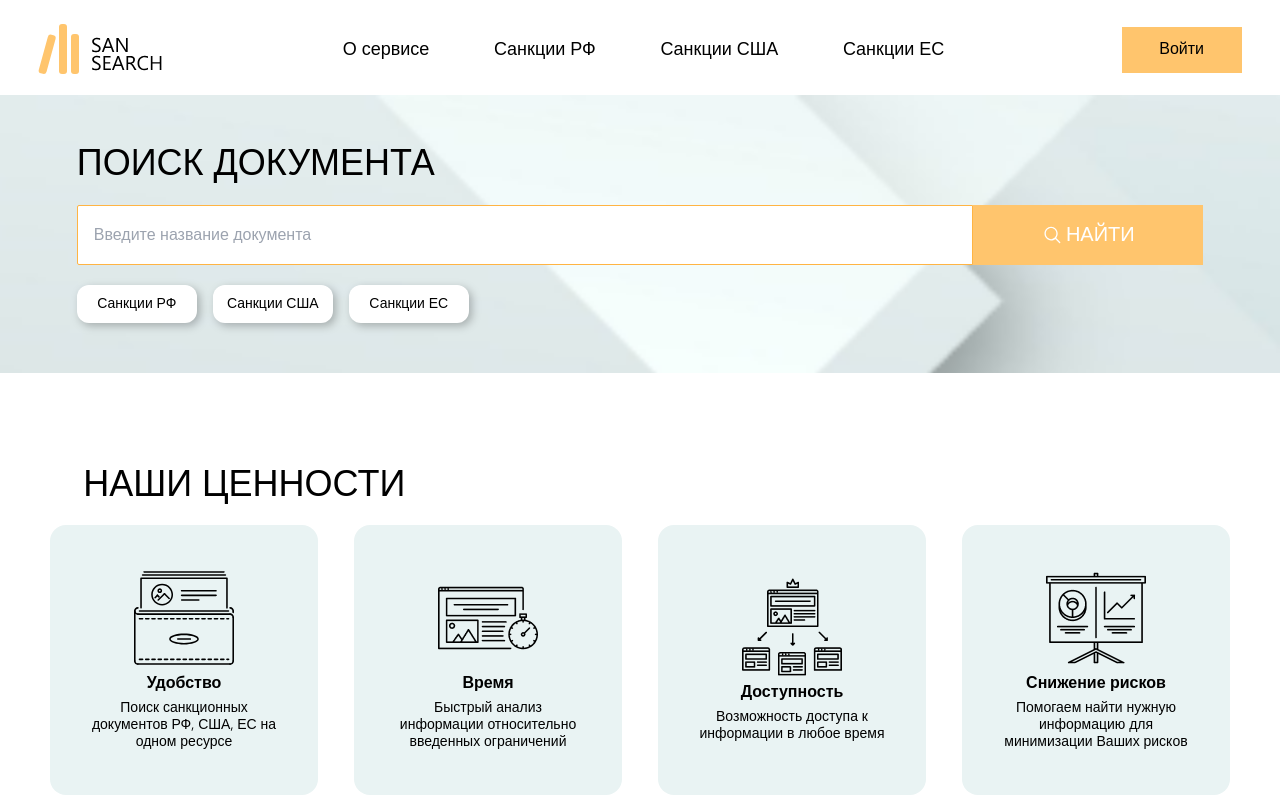
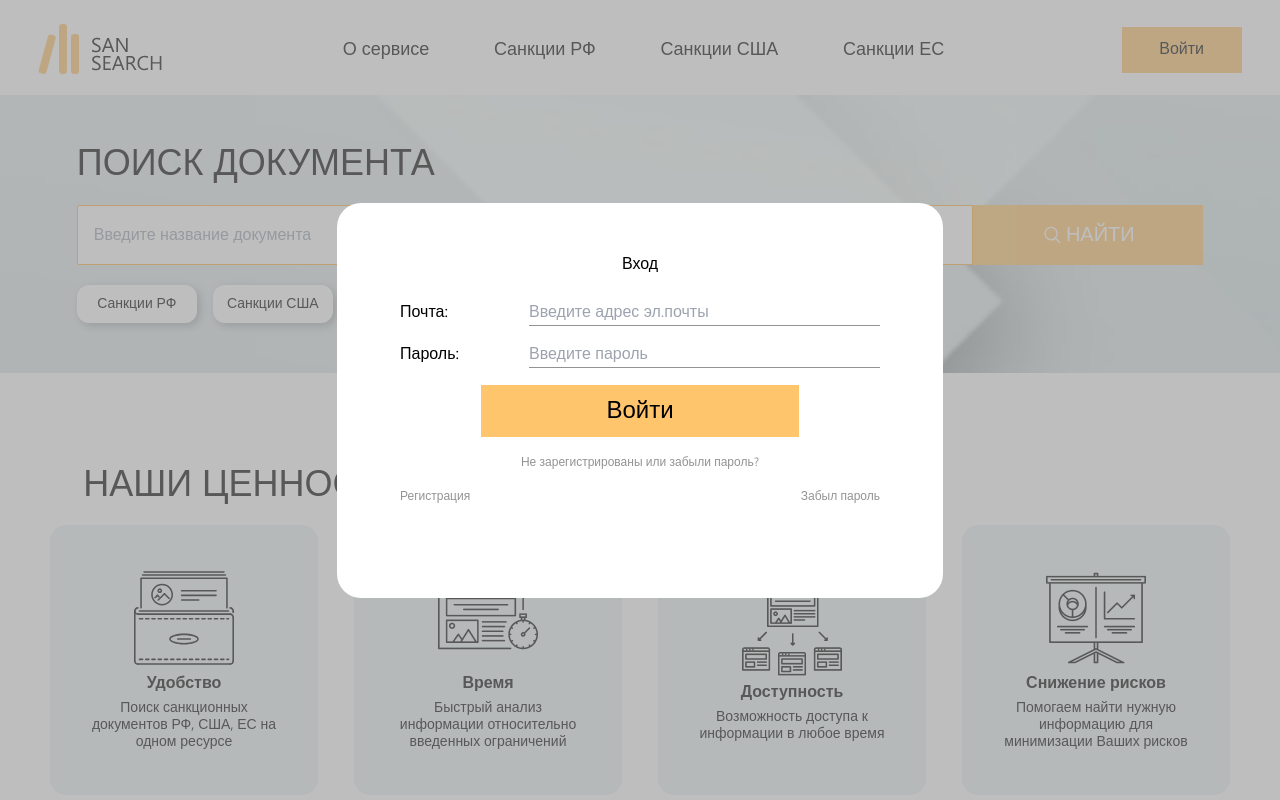
Before and after one commit to Prains/sansearch, a Next.js app: page / in a window 1280 px wide. Shown: the top 800 px of the page. Built offline with nearby package versions, Linux system fonts and the light colour scheme.

Commit message:
login popup some and globals css layout

```diff
--- a/app/globals.css
+++ b/app/globals.css
@@ -6,3 +6,12 @@
   font-family: "Microsoft Tai Le";
   src: url("/Microsoft Tai Le.ttf") format("truetype");
 }
+
+@layer components {
+  .flex-center-col {
+    @apply flex items-center justify-center flex-col;
+  }
+  .flex-center {
+    @apply flex items-center justify-center;
+  }
+}
--- a/app/page.js
+++ b/app/page.js
@@ -1,10 +1,12 @@
 import Advantage from "@/components/MainPage/Advantage/Advantage";
 import Main from "@/components/MainPage/Main/Main";
 import Valueables from "@/components/MainPage/Valueables/Valueables";
+import LoginPopup from "@/components/Popups/LoginPopup/LoginPopup";
 
 export default function Home() {
   return (
     <main className="flex items-center justify-center flex-col gap-[38px] lg:gap-[90px]">
+      <LoginPopup />
       <Main />
       <Valueables />
       <Advantage />
--- a/components/Header/Header.jsx
+++ b/components/Header/Header.jsx
@@ -27,8 +27,8 @@ const Header = () => {
   return (
     <header className="w-[88%] my-0 mx-auto flex items-center justify-between mt-6 lg:w-[94%]">
       <Logo />
-      <nav className="w-2/4">
-        <ul className="hidden lg:flex items-center justify-between">
+      <nav className="w-2/4 hidden lg:block">
+        <ul className="flex items-center justify-between">
           <HeaderNavList list={menuList} />
         </ul>
       </nav>
--- /dev/null
+++ b/components/Popups/LoginPopup/LabelNInput/LabelNInput.jsx
@@ -0,0 +1,22 @@
+const LabelNInput = ({
+  label,
+  placeholder,
+  htmlType,
+  onChange = null,
+  value = null,
+}) => {
+  return (
+    <label className="flex-center justify-between w-full">
+      {label}
+      <input
+        placeholder={placeholder}
+        type={htmlType}
+        onChange={onChange}
+        value={value}
+        className="bg-transparent border-b border-b-[#939393] text-[#939393] w-[180px] lg:w-[351px]"
+      />
+    </label>
+  );
+};
+
+export default LabelNInput;
--- /dev/null
+++ b/components/Popups/LoginPopup/LoginLink/LoginLink.jsx
@@ -0,0 +1,14 @@
+import Link from "next/link";
+
+const LoginLink = ({ children, href }) => {
+  return (
+    <Link
+      href={href}
+      className="text-[#939393] text-[12px] hover:text-[#FFC56D]"
+    >
+      {children}
+    </Link>
+  );
+};
+
+export default LoginLink;
--- /dev/null
+++ b/components/Popups/LoginPopup/LoginPopup.jsx
@@ -0,0 +1,48 @@
+import Overlay from "@/components/ui/Overlay";
+import Link from "next/link";
+import LabelNInput from "./LabelNInput/LabelNInput";
+import LoginLink from "./LoginLink/LoginLink";
+
+const LoginPopup = () => {
+  const inputList = [
+    {
+      label: "Почта:",
+      htmlType: "email",
+      placeholder: "Введите адрес эл.почты",
+    },
+    {
+      label: "Пароль:",
+      htmlType: "password",
+      placeholder: "Введите пароль",
+    },
+  ];
+
+  return (
+    <Overlay>
+      <div className="bg-white w-[300px] lg:w-[606px] flex-center rounded-3xl">
+        <article className="w-[256px] lg:w-[480px] flex-center-col my-[50px]">
+          <h4 className="mb-6">Вход</h4>
+          <form className="mb-[42px] flex-center-col gap-[17px] w-full">
+            {inputList.map((input) => {
+              return <LabelNInput {...input} key={input.label} />;
+            })}
+            <button className="bg-white-orange py-[8px] w-[160px] flex items-center justify-center hover:drop-shadow-roundedButton active:bg-darker-orange text-[20px] lg:text-[24px] lg:w-[318px]">
+              Войти
+            </button>
+            <div className="flex-center-col w-full gap-4">
+              <p className="text-[#939393] text-[12px]">
+                Не зарегистрированы или забыли пароль?
+              </p>
+              <div className="flex-center justify-between w-full">
+                <LoginLink href={"/"}>Регистрация</LoginLink>
+                <LoginLink href={"/"}>Забыл пароль</LoginLink>
+              </div>
+            </div>
+          </form>
+        </article>
+      </div>
+    </Overlay>
+  );
+};
+
+export default LoginPopup;
--- a/components/ui/Overlay.jsx
+++ b/components/ui/Overlay.jsx
@@ -9,9 +9,9 @@ const Overlay = ({ children }) => {
   }, []);
 
   return (
-    <div className="fixed top-0 left-0 right-0 flex items-center justify-center w-full h-full bg-[#939393]/60">
+    <section className="fixed top-0 left-0 right-0 flex items-center justify-center w-full h-full bg-[#939393]/60 z-50">
       {children}
-    </div>
+    </section>
   );
 };
 
```
Also changed, not shown: components/Popups/index.jsx (added).
